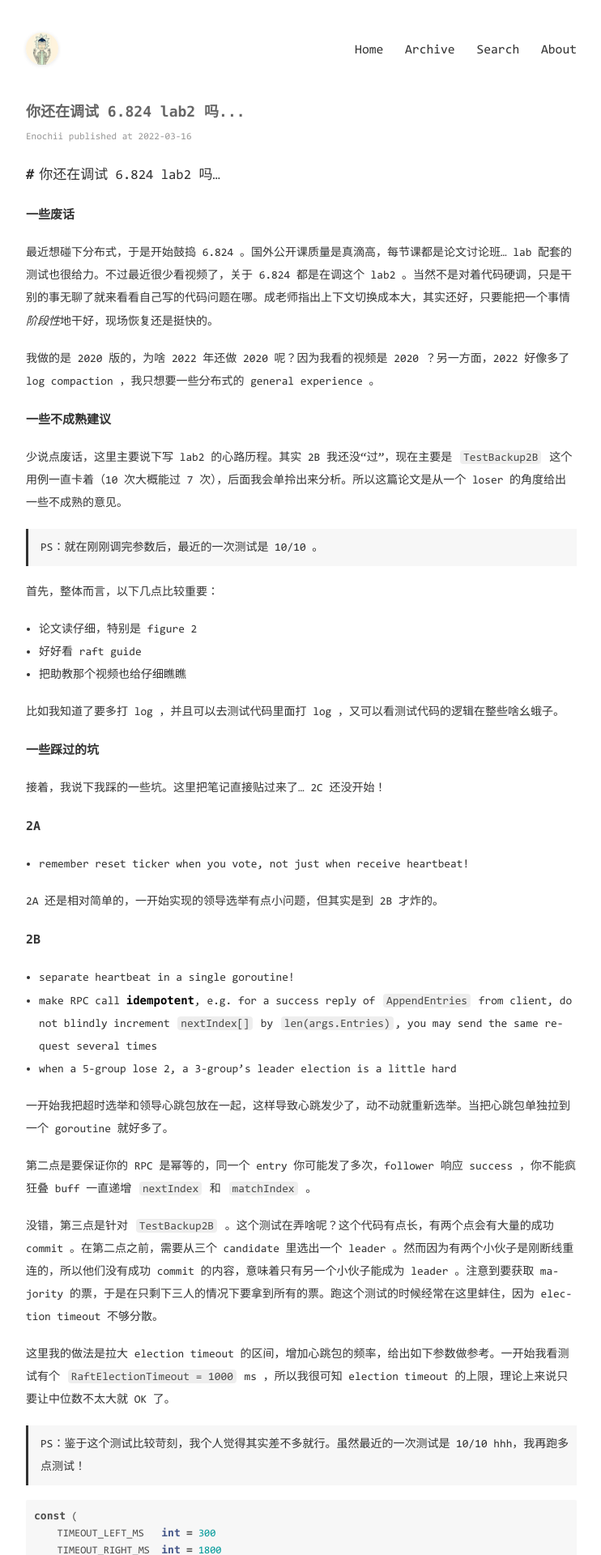
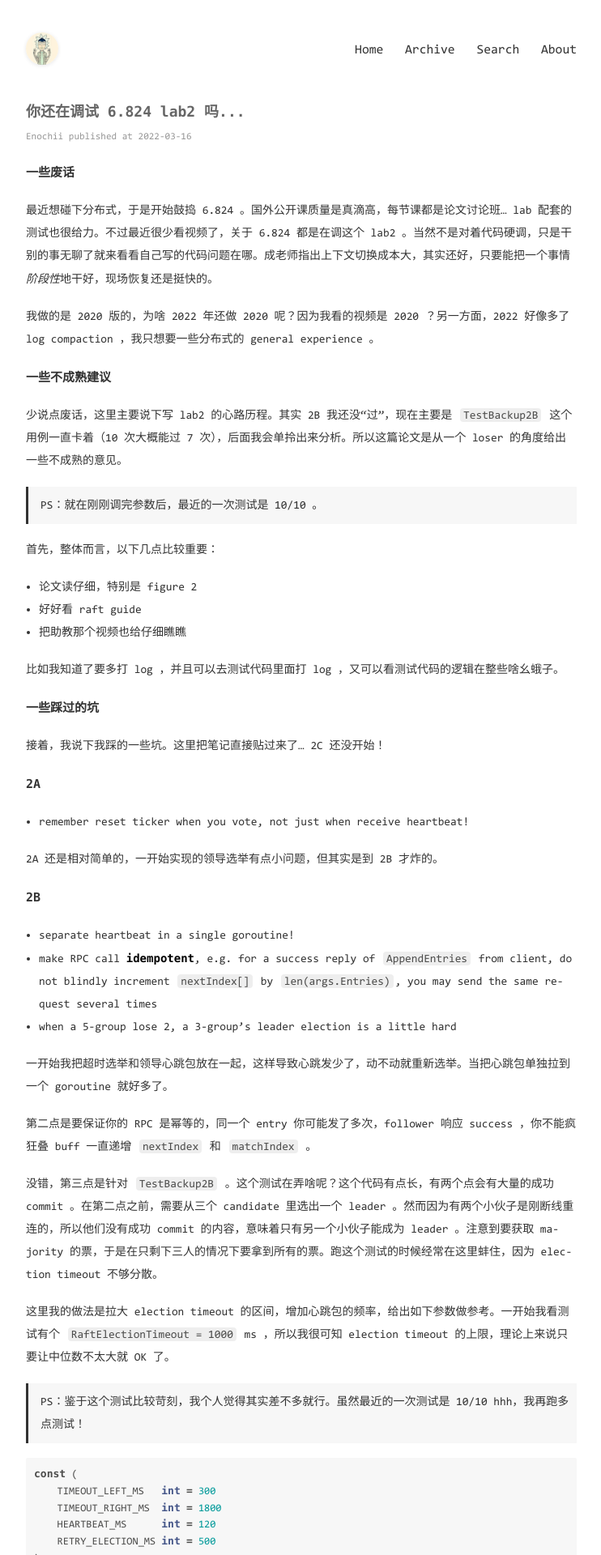
Before and after one commit to enochii/enochii.github.io, a Jekyll site: the page built from _posts/2022-3-16-6.824-lab2.md, in a window 1280 px wide. Shown: the top 1920 px of the page at 81% size, without its empty margins (268-1010 px from the left). Built offline with Jekyll 4.4.1, drawn with Linux system fonts in a browser that asks for light colours; comment, search, counter and statistics services are not loaded.

Commit message:
rm sub-title

```diff
--- a/_posts/2022-3-16-6.824-lab2.md
+++ b/_posts/2022-3-16-6.824-lab2.md
@@ -3,8 +3,6 @@ layout: mypost
 title: 你还在调试 6.824 lab2 吗...
 categories: [mit6.824, distributed system]
 ---
-
-## 你还在调试 6.824 lab2 吗...
 
 ### 一些废话
 
```
